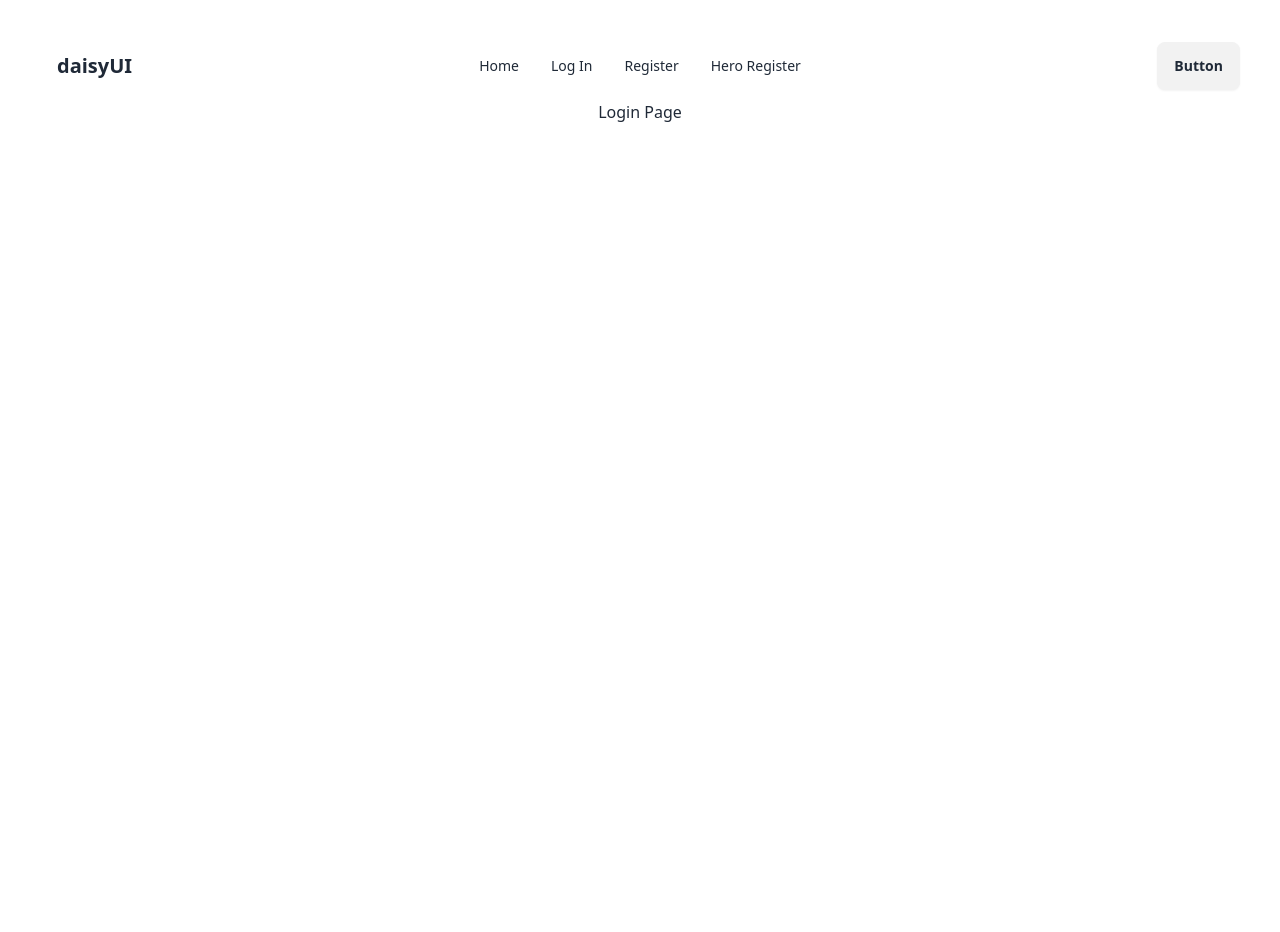
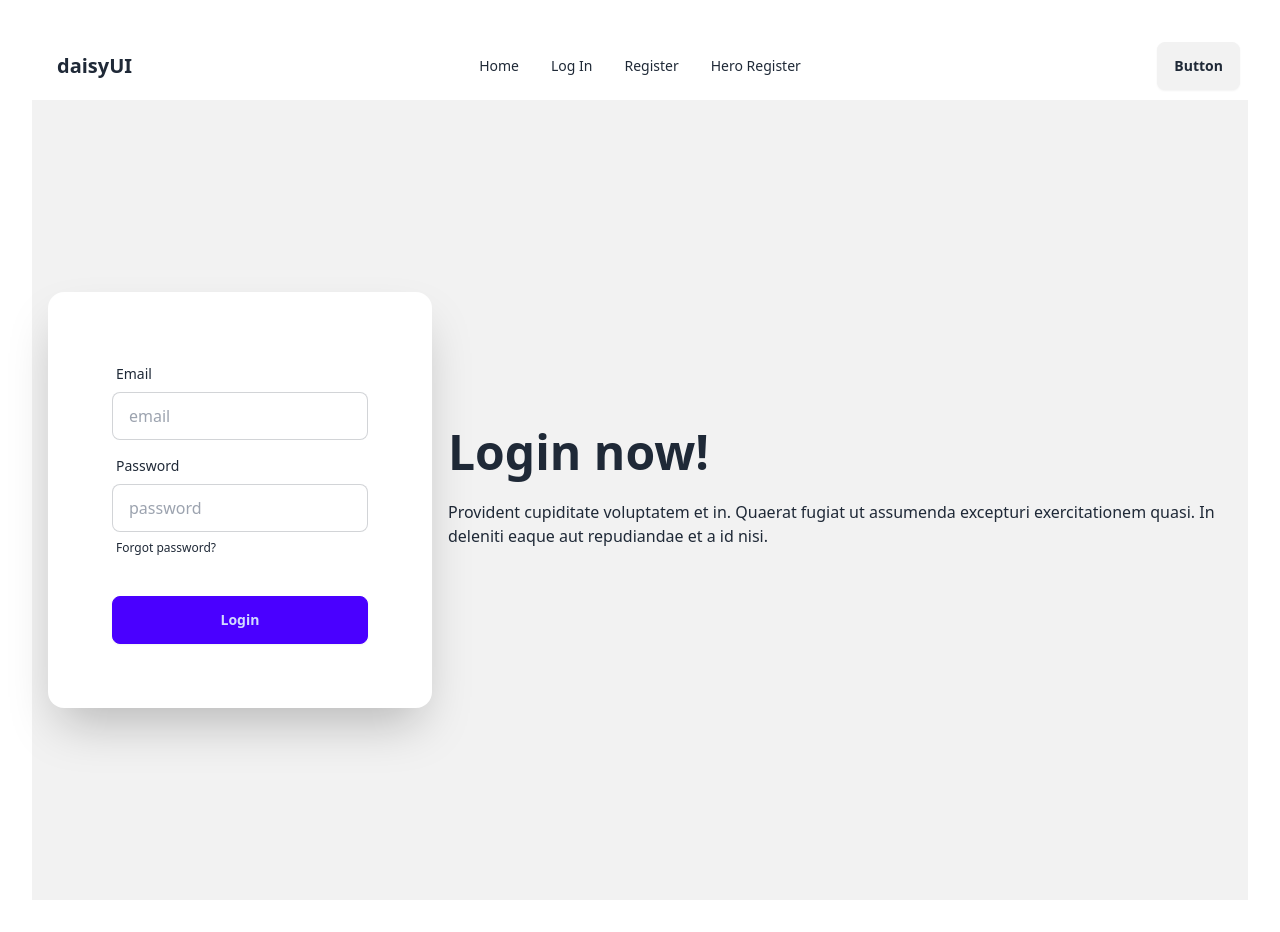
Before and after one commit to ashik-amante/user-email-pass-auth, a React (Vite) app: page /login in a window 1280 px wide. Before the commit the page ends 800 px from the top, so only its background shows below. Built offline with nearby package versions, Linux system fonts and the light colour scheme.

Commit message:
update the show pass and hide

```diff
--- a/package.json
+++ b/package.json
@@ -15,6 +15,7 @@
     "match-sorter": "^8.0.0",
     "react": "^18.3.1",
     "react-dom": "^18.3.1",
+    "react-icons": "^5.3.0",
     "react-router-dom": "^7.0.1",
     "sort-by": "^1.2.0"
   },
--- a/src/components/Login/Login.jsx
+++ b/src/components/Login/Login.jsx
@@ -2,8 +2,38 @@ import React from 'react';
 
 const Login = () => {
     return (
-        <div>
-            <h1>Login Page </h1>
+        <div className="hero bg-base-200 min-h-screen">
+            <div className="hero-content flex-col lg:flex-row-reverse">
+                <div className="text-center lg:text-left">
+                    <h1 className="text-5xl font-bold">Login now!</h1>
+                    <p className="py-6">
+                        Provident cupiditate voluptatem et in. Quaerat fugiat ut assumenda excepturi exercitationem
+                        quasi. In deleniti eaque aut repudiandae et a id nisi.
+                    </p>
+                </div>
+                <div className="card bg-base-100 w-full max-w-sm shrink-0 shadow-2xl">
+                    <form className="card-body">
+                        <div className="form-control">
+                            <label className="label">
+                                <span className="label-text">Email</span>
+                            </label>
+                            <input type="email" placeholder="email" className="input input-bordered" required />
+                        </div>
+                        <div className="form-control">
+                            <label className="label">
+                                <span className="label-text">Password</span>
+                            </label>
+                            <input type="password" placeholder="password" className="input input-bordered" required />
+                            <label className="label">
+                                <a href="#" className="label-text-alt link link-hover">Forgot password?</a>
+                            </label>
+                        </div>
+                        <div className="form-control mt-6">
+                            <button className="btn btn-primary">Login</button>
+                        </div>
+                    </form>
+                </div>
+            </div>
         </div>
     );
 };
--- a/src/components/Register/Register.jsx
+++ b/src/components/Register/Register.jsx
@@ -1,13 +1,17 @@
 import { createUserWithEmailAndPassword } from 'firebase/auth';
 import React, { useState } from 'react';
 import auth from '../../firebase/firebase.config';
+import { FaRegEye } from "react-icons/fa";
+import { FaEyeSlash } from "react-icons/fa";
 
 const Register = () => {
-    const [logerror,setLogerror] = useState('')
+    const [logerror, setLogerror] = useState('')
     const [logsuccess, setLogsuccess] = useState('')
+    const [showPassword, setShowPassword] = useState(false)
 
 
-    const handleSubmit = e =>{
+
+    const handleSubmit = e => {
         e.preventDefault()
         const email = e.target.email.value
         const password = e.target.password.value
@@ -17,20 +21,24 @@ const Register = () => {
         setLogsuccess('')
 
         // validate pass
-        if(password.length < 6){
+        if (password.length < 6) {
             setLogerror('Pasword must be 6 charecter or long')
             return
         }
+        else if (!/[A-Z]/.test(password)) {
+            setLogerror('tour pass should have at least one uppercase letter')
+            return;
+        }
 
 
-        createUserWithEmailAndPassword(auth,email,password)
-        .then(userCredential=>{
+        createUserWithEmailAndPassword(auth, email, password)
+            .then(userCredential => {
                 const user = userCredential.user
                 console.log(user);
                 setLogsuccess('User logged successfully !')
             })
-        .catch(error=>{
-            console.log('error',error);
+            .catch(error => {
+                console.log('error', error);
                 setLogerror(error.message)
             })
     }
@@ -38,11 +46,26 @@ const Register = () => {
         <div>
             <h2 className='text-4xl  mt-12'> Please Register  </h2>
 
-            <form onSubmit={handleSubmit} className='space-y-4 mt-10'>
+            <form onSubmit={handleSubmit} className='flex justify-between mt-10 '>
 
+                <div className='space-y-4 mx-auto  w-full'>
                     <input className='px-2 py-3 w-1/3 rounded-lg' type="email" name="email" placeholder='Email' id="" required /><br />
-                <input className='px-2 py-3 w-1/3 rounded-lg' type="password" name="password" id="" placeholder='Password' required/><br />
+
+                    <div className='flex justify-center items-center relative'>
+                        <input
+                            className='px-2 py-3 w-1/3 rounded-lg '
+                            type={showPassword ? 'text' : 'password'}
+                            name="password" id="" placeholder='Password' required /> <br />
+                        <p className=' text-2xl absolute md:ml-80' onClick={() => setShowPassword(!showPassword)}>
+                            {
+                                showPassword ? <FaRegEye /> : <FaEyeSlash />
+                            }
+                        </p>
+                    </div>
+                    <br />
+
                     <input className='px-2 py-3 w-1/3 rounded-lg btn btn-success' type="submit" value="Submit" />
+                </div>
             </form>
             {
                 logerror && <p className='text-2xl text-red-600'>{logerror}</p>
```
Also changed, not shown: 1 other file (tests, documents, lock files or other folders). Lines whose indentation alone changed are shown as unchanged.
